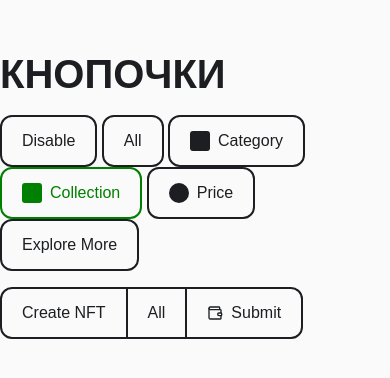
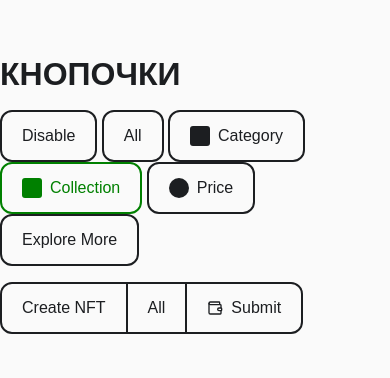
Before and after one commit to CrexCrexBy/tmpl.divesea, a plain HTML site: page index.html in a window 390 px wide. Shown: the part 220-598 px from the top of the page. Drawn offline with Linux system fonts and the light colour scheme.

Commit message:
heading test clamp + flex

```diff
--- a/index.html
+++ b/index.html
@@ -35,8 +35,8 @@
 		</symbol>
 	</svg>
 
-	<div>
-		<h1>Кнопочки</h1>
+	<div style="display: flex;flex-direction: column;">
+		<h1 style="font-size: clamp(2rem, 1.25rem + 1.5625vw, 2.5rem); flex: 1 1 auto;">Кнопочки</h1>
 		<div>
 			<button class="button" type="button" disabled>
 				Disable
```
